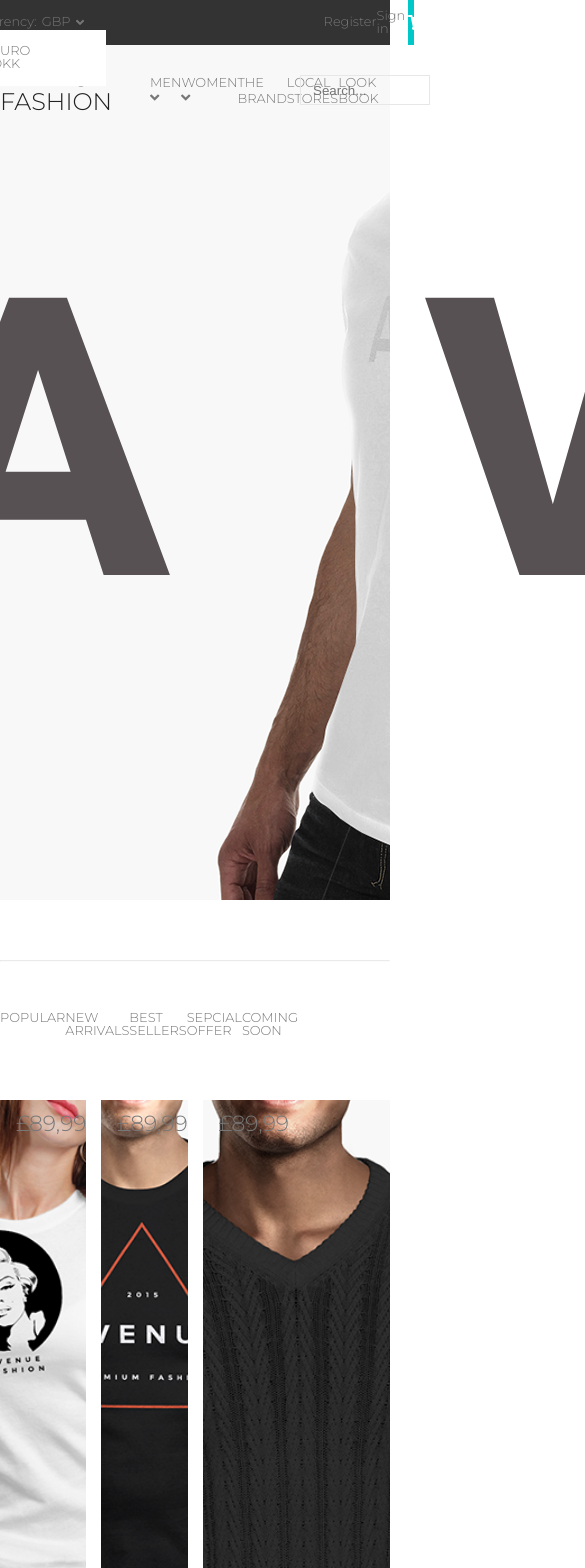
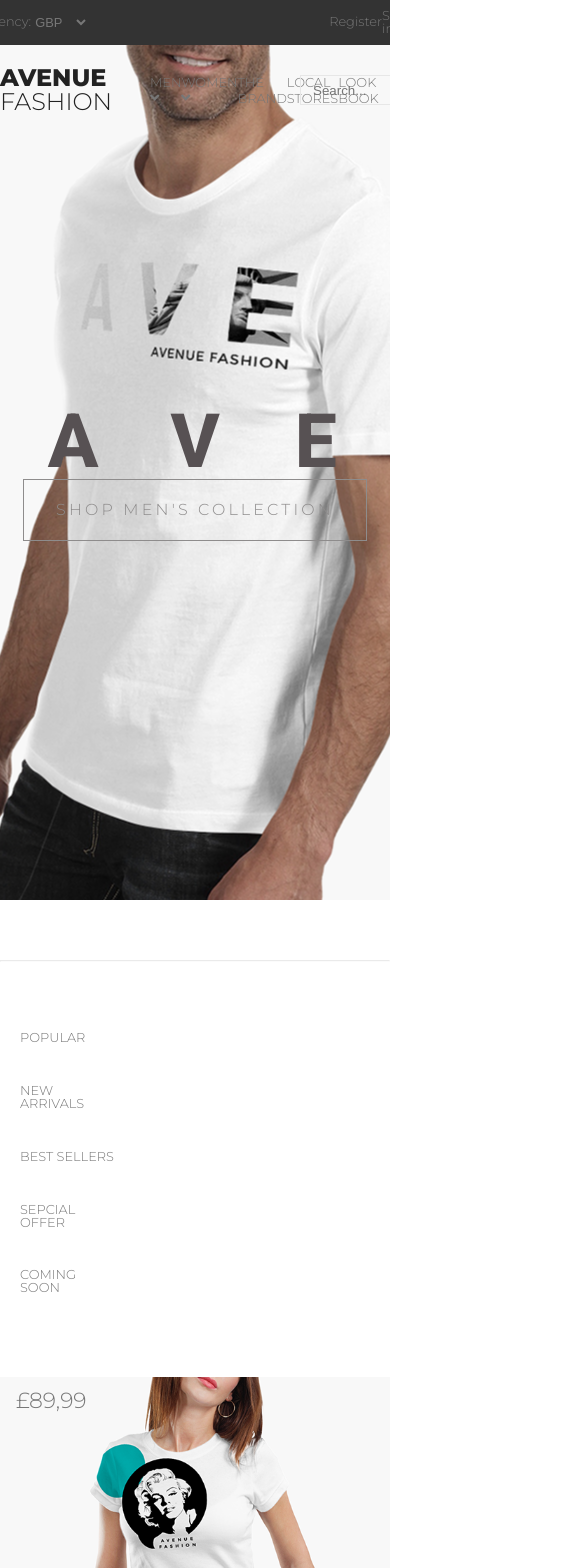
Before and after one commit to Newbo94/mini-project, a Vue app: page / in a window 390 px wide. Shown: the top 1568 px of the page, 585 px wide, since content can reach past the window. Built offline with nearby package versions, Linux system fonts and the light colour scheme.

Commit message:
reponsiv issues fixes

```diff
--- a/src/assets/styles/2-base/_base.scss
+++ b/src/assets/styles/2-base/_base.scss
@@ -1,6 +1,7 @@
 //fonts
 html {
     font-size: 15px;
+    overflow-x: hidden;
 }
 
 body {
--- a/src/assets/styles/4-components/_mainfooter.scss
+++ b/src/assets/styles/4-components/_mainfooter.scss
@@ -16,10 +16,12 @@
         .footernavigation {
             display: flex;
             flex-direction: column;
+
             &__title {
                 padding-bottom: 32px;
                 font-weight: 400;
             }
+
             &__link {
                 padding-bottom: 18px;
             }
@@ -61,29 +63,66 @@
             }
         }
     }
+
     .secondaryfooter {
         background-color: $darkgrey;
         display: flex;
         justify-content: center;
         height: 45px;
+
         &__wrapper {
             @include primary-grid(repeat(4, 1fr));
             width: 1170px;
             align-self: center;
         }
-    &__link:first-child{
+
+        &__link:first-child {
             grid-column: 1 / span 1;
+        }
 
-    }
         &__link:nth-child(2) {
             grid-column: 3 / span 1;
             justify-self: end;
         }
+
         &__link:nth-child(3) {
             grid-column: 4 / span 1;
             justify-self: end;
         }
-
+    }
 }
 
+///Responsiv
+@media screen and (max-width: 750px) {
+    footer {
+        .mainfooter {
+            width: 100%;
+
+            section:first-child {
+                grid-template-columns: 1fr !important;
             }
+
+            .footernavigation {
+                grid-column: 1 / span 1;
+                justify-self: center;
+            }
+
+            .socialmediabox,
+            .promotion {
+                grid-column: 1 / span 1;
+                padding: 0px;
+            }
+        }
+
+        .secondaryfooter {
+            height: 100%;
+            &__wrapper {
+                grid-template-columns: 1fr;
+            }
+            &__link {
+                grid-column: 1 / span 1 !important;
+                justify-self: center !important;
+            }
+        }
+    }
+}
--- a/src/assets/styles/4-components/_mainheader.scss
+++ b/src/assets/styles/4-components/_mainheader.scss
@@ -18,6 +18,7 @@
     color: $link-color;
     transition: $main-transition;
     cursor: pointer;
+    outline: none;
 
     &--active {
         margin: 0px 5px;
--- a/src/assets/styles/5-views/_brand.scss
+++ b/src/assets/styles/5-views/_brand.scss
@@ -2,9 +2,8 @@
     @include primary-grid(repeat(12, 1fr));
     margin: auto;
     grid-template-rows: repeat(4, 1fr);
-   margin-top: 63px;
-   margin-bottom: 126px;
-
+    margin-top: 63px;
+    margin-bottom: 126px;
 
     &__img {
         grid-column: 1 / span 6;
@@ -14,37 +13,36 @@
 
     &__content {
         grid-column: 7 / span 6;
-        grid-row:  2 / span 2;
+        grid-row: 2 / span 2;
     }
 
     &__img2 {
         grid-column: 7 / span 6;
-    grid-row: 4 / span 4;
-    width: 100%;
+        grid-row: 4 / span 4;
+        width: 100%;
     }
 
     &__img3 {
         grid-column: 1 / span 6;
         width: 100%;
         grid-row: 5 / span 4;
-
     }
 
     &__content2 {
         grid-column: 7 / span 6;
-        grid-row:8 / span 2;
+        grid-row: 8 / span 2;
     }
 
     &__content3 {
         grid-column: 1 / span 6;
         grid-row: 9 / span 2;
     }
+
     &__award {
         grid-column: 7 / span 6;
         grid-row: 10 / span 2;
         display: flex;
         justify-content: space-between;
-
     }
 
     &__awards {
@@ -52,5 +50,27 @@
         width: 100%;
         object-fit: contain;
     }
+}
 
+//Reponsive
+@media screen and (max-width: 750px) {
+    .brandcontent {
+        margin: 0px 25px;
+        grid-template-rows: 1fr;
+
+        &__img,
+        &__content,
+        &__img2,
+        &__content2,
+        &__content3,
+        &__award,
+        &__img3 {
+            grid-column: 1 / span 12;
+            grid-row: auto;
+        }
+
+        &__award {
+            flex-direction: column;
+        }
+    }
 }
--- a/src/assets/styles/5-views/_home.scss
+++ b/src/assets/styles/5-views/_home.scss
@@ -93,3 +93,48 @@
     height: 560px;
     grid-gap: 30px;
 }
+
+//Reponsive
+@media screen and (max-width: 750px) {
+    .heroSection {
+        background-position: center;
+
+        &__title {
+            font-size: 5rem;
+            letter-spacing: 5rem;
+            margin-right: -3rem;
+        }
+    }
+
+    .productwrapper {
+        grid-template-rows: auto;
+
+        .product {
+            grid-column: 1 / span 12 !important;
+            grid-row: auto !important;
+            height: 350px;
+        }
+    }
+
+    .lookbookwrapper {
+        height: auto;
+        grid-template-columns:  1fr;
+
+
+        .lookbook {
+            grid-column: 1 / span 1;
+            height: 450px;
+        }
+    }
+
+    .home {
+        .tabs {
+            width: 100%;
+            flex-flow: column;
+            a {
+                padding: 20px;
+            }
+        }
+
+    }
+}
--- a/src/assets/styles/5-views/_product.scss
+++ b/src/assets/styles/5-views/_product.scss
@@ -160,3 +160,37 @@
         }
     }
 }
+
+
+//Responsive
+
+@media  screen and (max-width: 750px) {
+
+    .singleproduct {
+        max-width: 450px;
+        margin: 0px 25px;
+        &__imgwrapper {
+            grid-column: 1 / span 12;
+        }
+        &__review {
+            flex-direction: column;
+            align-items: baseline;
+        }
+
+        &__contentwrapper {
+            grid-column: 1 / span 12;
+        }
+
+        &__options {
+            flex-direction: column;
+        }
+        &__tabsbuttons {
+            flex-direction: column;
+            height: auto;
+            a {
+                padding: 30px 0px;
+            }
+        }
+    }
+
+}
--- a/src/assets/styles/5-views/_signup.scss
+++ b/src/assets/styles/5-views/_signup.scss
@@ -81,3 +81,25 @@
         }
     }
 }
+
+
+//Reponsiv
+@media  screen and (max-width: 750px) {
+    .loginwrapper {
+        margin: 0 25px;
+        .register {
+            grid-column: 1 / span 12;
+            margin-top: 100px;
+            padding-left: 0px;
+            border: none;
+        }
+
+        .signin {
+            grid-column: 1 / span 12;
+            margin-top: 62px;
+        }
+
+    }
+
+
+}
--- a/src/components/MainHeader.vue
+++ b/src/components/MainHeader.vue
@@ -4,12 +4,13 @@
         <div class="topBanner">
             <ul class="currencyDropdown currencyDropdown--dropdown">
                 Currency:
-                <li class="currencyDropdown--active">GBP</li>
-                <div class="currencyDropdown__content">
-                    <li class="currencyDropdown__content--hovered"><a href="#">EURO</a></li>
-                    <li class="currencyDropdown__content--hovered"><a href="#">DKK</a></li>
-                </div>
+                <select name="Currency" id="currencyDropdown" class="currencyDropdown">
+                    <option class="currencyDropdown__content" value="GBP">GBP</option>
+                    <option class="currencyDropdown__content" value="EURO">EURO</option>
+                    <option class="currencyDropdown__content" value="DKK">DKK</option>
                 <font-awesome-icon icon="angle-down" class="currencyDropdown__icon"></font-awesome-icon>
+
+                </select>
             </ul>
             <div class="userLogin">
                 <router-link to="/sign-up" class="userLogin__item"> Register</router-link>
```
Lines whose indentation alone changed are shown as unchanged.
